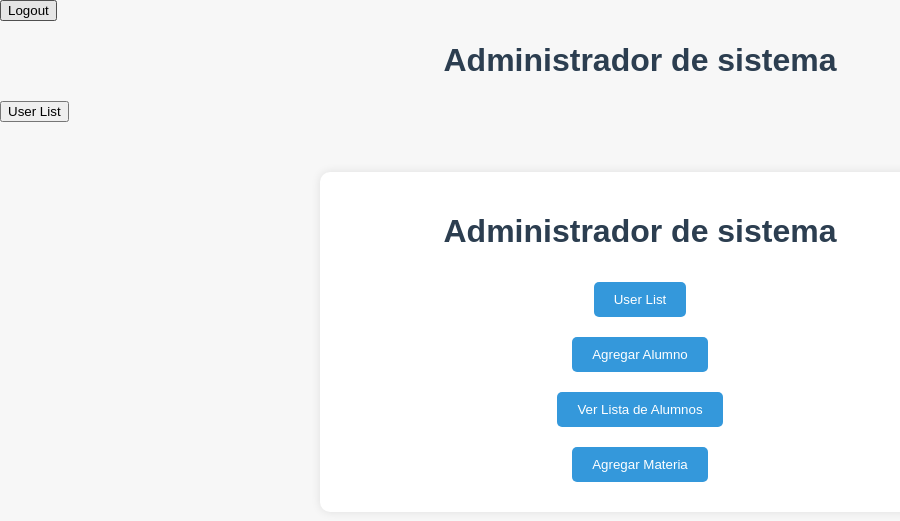
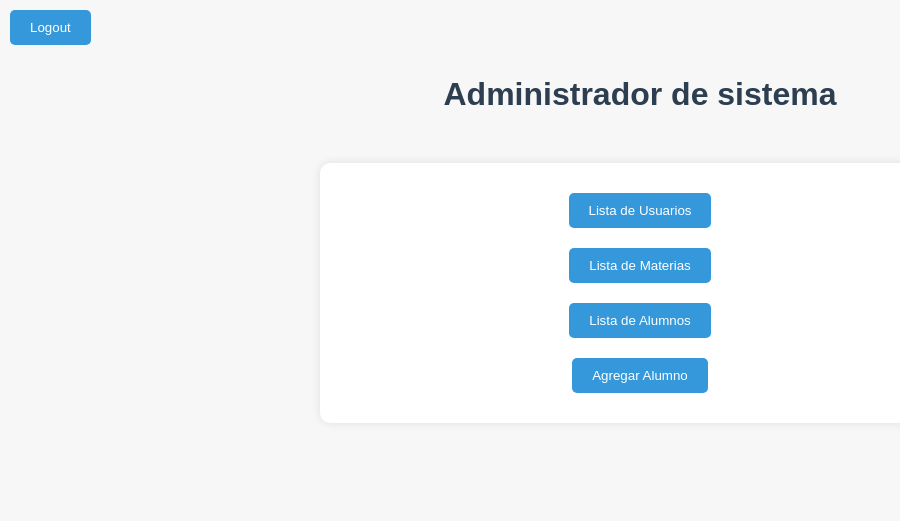
Before and after one commit to LuisPHernandez/ProyectoPOO2024, a Flask app: page /admin in a window 1280 px wide. Shown: the top 521 px of the page, without its empty margins (0-900 px from the left). Run offline with Flask 3, Linux system fonts and the light colour scheme.

Commit message:
Arreglar diseño visual

```diff
--- a/src/templates/admin.html
+++ b/src/templates/admin.html
@@ -6,23 +6,19 @@
 
 {% block body %}
 <h1>Administrador de sistema</h1>
-<form action="{{ url_for('user_list') }}" method="get" class="userlist-btn">
-    <input type="submit" value="User List">
-</form>
 <div class="admin-contenedor">
-    <h1>Administrador de sistema</h1>
     <form action="{{ url_for('user_list') }}" method="get" class="userlist-btn">
-        <input type="submit" value="User List" class="btn-primario">
+        <input type="submit" value="Lista de Usuarios" class="btn-primario">
+    </form>
+    <form action="{{ url_for('lista_materia') }}" method="get" class="lista-materia-btn">
+        <input type="submit" value="Lista de Materias" class="btn-primario">
+    </form>
+    <form action="{{ url_for('ver_alumnos') }}" method="get">
+        <input type="submit" value="Lista de Alumnos" class="btn-primario">
     </form>
     <form action="{{ url_for('agregar_alumno') }}" method="get">
         <input type="submit" value="Agregar Alumno" class="btn-primario">
     </form>
-    <form action="{{ url_for('ver_alumnos') }}" method="get">
-        <input type="submit" value="Ver Lista de Alumnos" class="btn-primario">
-    </form>
-    </form>
-    <form action="{{ url_for('lista_materia') }}" method="get" class="lista-materia-btn">
-        <input type="submit" value="Agregar Materia" class="btn-primario">
     </form>
 </div>
 {% endblock %}
--- a/src/templates/base_loggedin.html
+++ b/src/templates/base_loggedin.html
@@ -9,7 +9,7 @@
   <body>
     <header>
       <form action="{{ url_for('logout') }}" method="get" class="logout-btn">
-        <input type="submit" value="Logout">
+        <input type="submit" value="Logout" class="btn-primario">
       </form>
     </header>
     <main>
```
